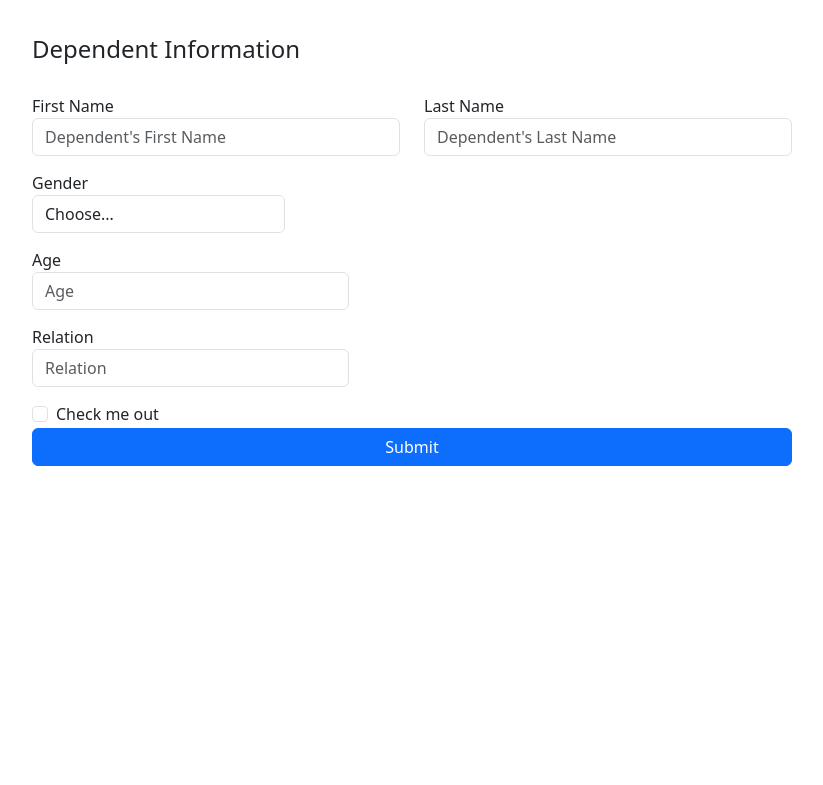
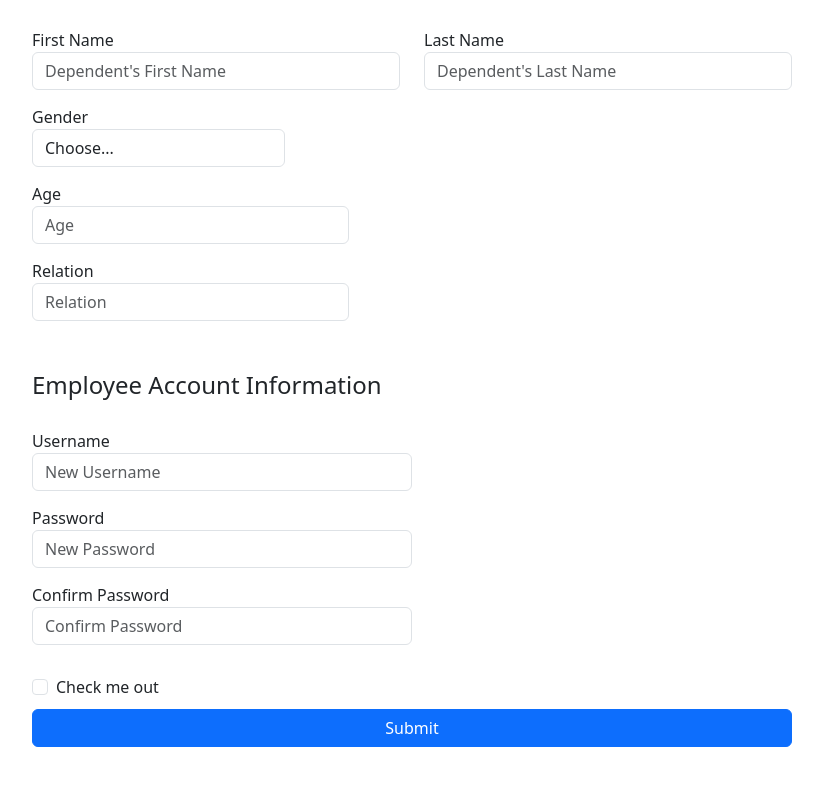
Before and after one commit to HarithaMihimal/HRMS-Project, a React (Vite) app in the folder client/: page /PageHR/AddEmployee in a window 1280 px wide. Shown: the part 647-1432 px from the top of the page, without its empty margins (228-1051 px from the left). Before the commit the page ends 1133 px from the top, so only its background shows below. Built offline with nearby package versions, Linux system fonts and the light colour scheme.

Commit message:
Added account data form to the AddEmployee.jsx

```diff
--- a/client/src/AddEmployee.jsx
+++ b/client/src/AddEmployee.jsx
@@ -23,18 +23,24 @@ function AddEmployee() {
     relation: ""
   });
 
+  const [accountData, setAccountData] = React.useState({
+    username: "",
+    password: "",
+    confirmPassword: ""
+  });
+
   const handleSubmit = (event) => {
     event.preventDefault();
     console.log(employeeData);
     console.log(dependentData);
+    console.log(accountData);
   }
 
   return (
     <div>
-      <h1>Here we can add new employees</h1>
       <form onSubmit={handleSubmit} style={{ padding: '20px', maxWidth: '800px', margin: '0 auto' }}>
         <div>
-          <h4 style={{ marginBottom: '30px', marginTop: '50px' }}>Employee Information</h4>
+          <h4 style={{ marginBottom: '30px', marginTop: '40px' }}>Employee Information</h4>
         </div>
         <div className="row">
           <div className="form-group col-md-6">
@@ -51,9 +57,9 @@ function AddEmployee() {
         <div className="row">
           <div className="form-group col-md-4">
             <label htmlFor="inputGender">Gender</label>
-            <select id="inputGender" className="form-control" style={{ width: '100%', marginBottom: '15px' }}
+            <select id="inputGender" className="form-control" style={{ width: '100%', marginBottom: '15px' }} defaultValue="Choose..."
             onChange={(event) => setEmployeeData({...employeeData, gender: event.target.value})} >
-              <option selected>Choose...</option>
+              <option>Choose...</option>
               <option>Male</option>
               <option>Female</option>
               <option>Other</option>
@@ -62,9 +68,9 @@ function AddEmployee() {
           </div>
           <div className="form-group col-md-4">
             <label htmlFor="inputMaritalStatus">Marital Status</label>
-            <select id="inputMaritalStatus" className="form-control" style={{ width: '100%', marginBottom: '15px' }}
+            <select id="inputMaritalStatus" className="form-control" style={{ width: '100%', marginBottom: '15px' }} defaultValue="Choose..."
             onChange={(event) => setEmployeeData({...employeeData, maritalStatus: event.target.value})} >
-              <option selected>Choose...</option>
+              <option>Choose...</option>
               <option>Married</option>
               <option>Unmarried</option>
               <option>Other</option>
@@ -85,9 +91,9 @@ function AddEmployee() {
         <div className="row">
           <div className="form-group col-md-4">
             <label htmlFor="inputEmploymentStatus">Employment Status</label>
-            <select id="inputEmploymentStatus" className="form-control" style={{ width: '100%', marginBottom: '15px' }}
+            <select id="inputEmploymentStatus" className="form-control" style={{ width: '100%', marginBottom: '15px' }} defaultValue="Choose..."
             onChange={(event) => setEmployeeData({...employeeData, employmentStatus: event.target.value})} >
-              <option selected>Choose...</option>
+              <option>Choose...</option>
               <option>Intern (Full-time)</option>
               <option>Intern (Part-time)</option>
               <option>Contract (Full-time)</option>
@@ -99,9 +105,9 @@ function AddEmployee() {
           </div>
           <div className="form-group col-md-4">
             <label htmlFor="inputJobTitle">Job Title</label>
-            <select id="inputJobTitle" className="form-control" style={{ width: '100%', marginBottom: '15px' }}
+            <select id="inputJobTitle" className="form-control" style={{ width: '100%', marginBottom: '15px' }} defaultValue="Choose..."
             onChange={(event) => setEmployeeData({...employeeData, jobTitle: event.target.value})} >
-              <option selected>Choose...</option>
+              <option>Choose...</option>
               <option>HR Manager</option>
               <option>Accountant</option>
               <option>Software Engineer</option>
@@ -121,7 +127,7 @@ function AddEmployee() {
         </div>
         <div className="form-group col-md-5">
           <label htmlFor="inputBranch">Branch</label>
-          <input type="text" className="form-control" id="inputBrach" placeholder="Branch" style={{ width: '100%', marginBottom: '15px' }}
+          <input type="text" className="form-control" id="inputBranch" placeholder="Branch" style={{ width: '100%', marginBottom: '15px' }}
           onChange={(event) => setEmployeeData({...employeeData, branch: event.target.value})} />
         </div>
 
@@ -142,9 +148,9 @@ function AddEmployee() {
         </div>
         <div className="form-group col-md-4">
           <label htmlFor="inputDependentGender">Gender</label>
-          <select id="inputDependentGender" className="form-control" style={{ width: '100%', marginBottom: '15px' }}
+          <select id="inputDependentGender" className="form-control" style={{ width: '100%', marginBottom: '15px' } } defaultValue="Choose..."
           onChange={(event) => setDependentData({...dependentData, gender: event.target.value})} >
-            <option selected>Choose...</option>
+            <option>Choose...</option>
             <option>Male</option>
             <option>Female</option>
             <option>Other</option>
@@ -162,16 +168,35 @@ function AddEmployee() {
           onChange={(event) => setDependentData({...dependentData, relation: event.target.value})} />
         </div>
 
+        <div>
+          <h4 style={{ marginBottom: '30px', marginTop: '50px' }}>Employee Account Information</h4>
+        </div>
+        <div className="form-group col-md-6">
+          <label htmlFor="inputUsername">Username</label>
+          <input type="text" className="form-control" id="inputUsername" placeholder="New Username" style={{ width: '100%', marginBottom: '15px' }}
+          onChange={(event) => setAccountData({...accountData, username: event.target.value})} />
+        </div>
+        <div className="form-group col-md-6">
+          <label htmlFor="inputPassword">Password</label>
+          <input type="password" className="form-control" id="inputPassword" placeholder="New Password" style={{ width: '100%', marginBottom: '15px' }}
+          onChange={(event) => setAccountData({...accountData, password: event.target.value})} />
+        </div>
+        <div className="form-group col-md-6">
+          <label htmlFor="inputConfirmPassword">Confirm Password</label>
+          <input type="password" className="form-control" id="inputConfirmPassword" placeholder="Confirm Password" style={{ width: '100%', marginBottom: '15px' }}
+          onChange={(event) => setAccountData({...accountData, confirmPassword: event.target.value})} />
+        </div>
+
 
         <div className="form-group">
-          <div className="form-check">
+          <div className="form-check" style={{ marginTop: '30px', marginBottom: '10px' }}>
             <input className="form-check-input" type="checkbox" id="gridCheck" />
             <label className="form-check-label" htmlFor="gridCheck">
               Check me out
             </label>
           </div>
         </div>
-        <button type="submit" className="btn btn-primary" style={{ width: '100%' }}>Submit</button>
+        <button type="submit" className="btn btn-primary" style={{ width: '100%', marginBottom: '30px' }}>Submit</button>
       </form>
     </div>
   );
```
